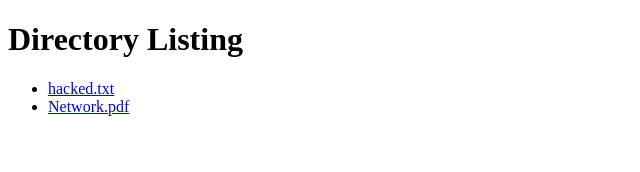
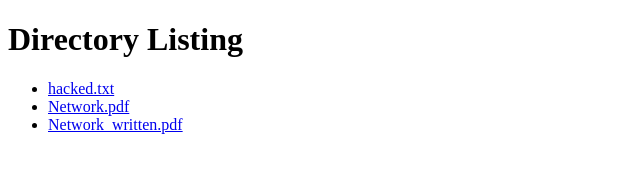
Before and after one commit to nguyen-huong/itp370, a plain HTML site: page directory.html in a window 1280 px wide. Shown: the whole page, without its empty margins (0-640 px from the left). Drawn offline with Linux system fonts and the light colour scheme.

Commit message:
Update directory.html

```diff
--- a/directory.html
+++ b/directory.html
@@ -10,6 +10,7 @@
     <ul>
         <li><a href="/resources/hacked.txt">hacked.txt</a></li>
         <li><a href="/resources/Network.pdf">Network.pdf</a></li>
+        <li><a href="/resources/Network_1.pdf">Network_written.pdf</a></li>
     </ul>
 </body>
 </html>
```
